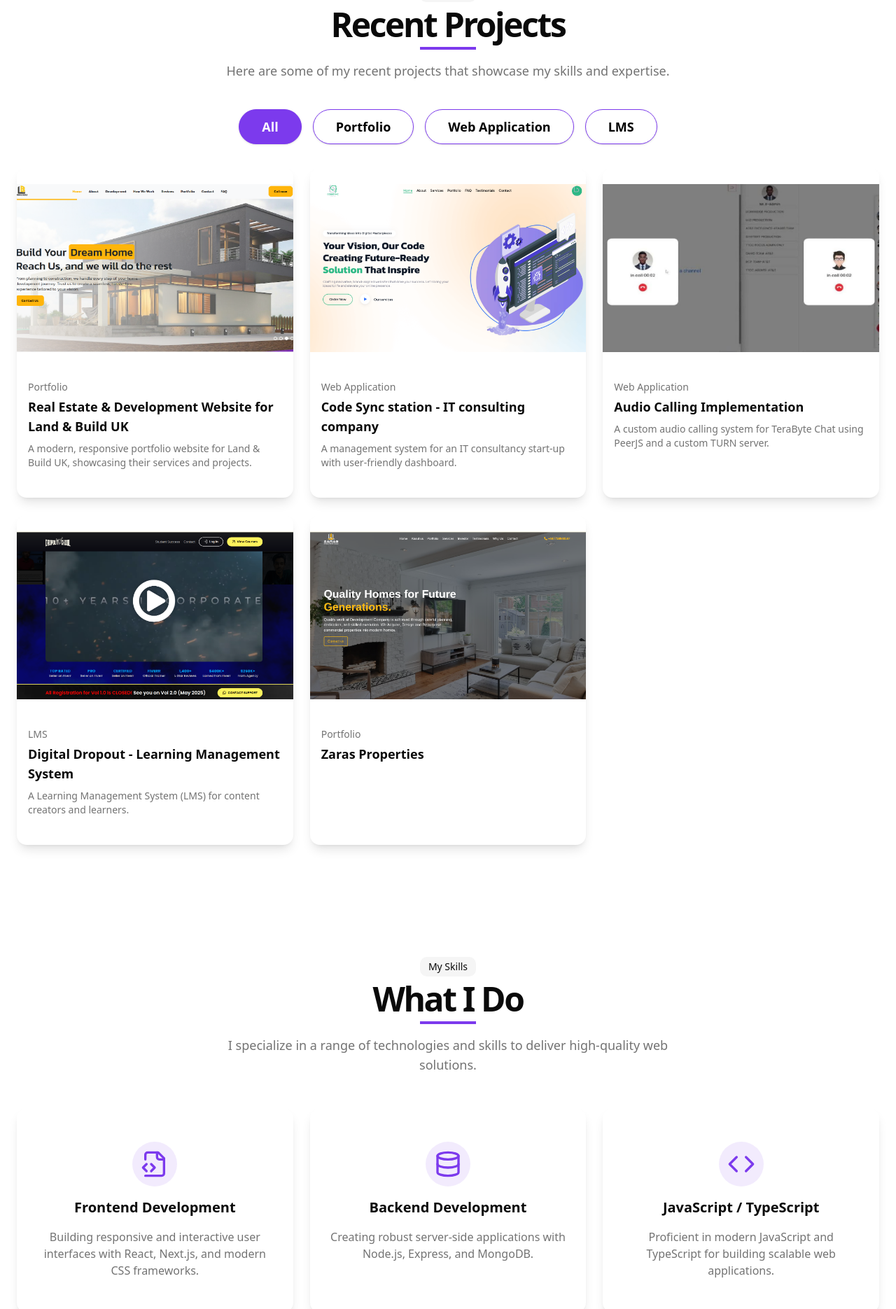
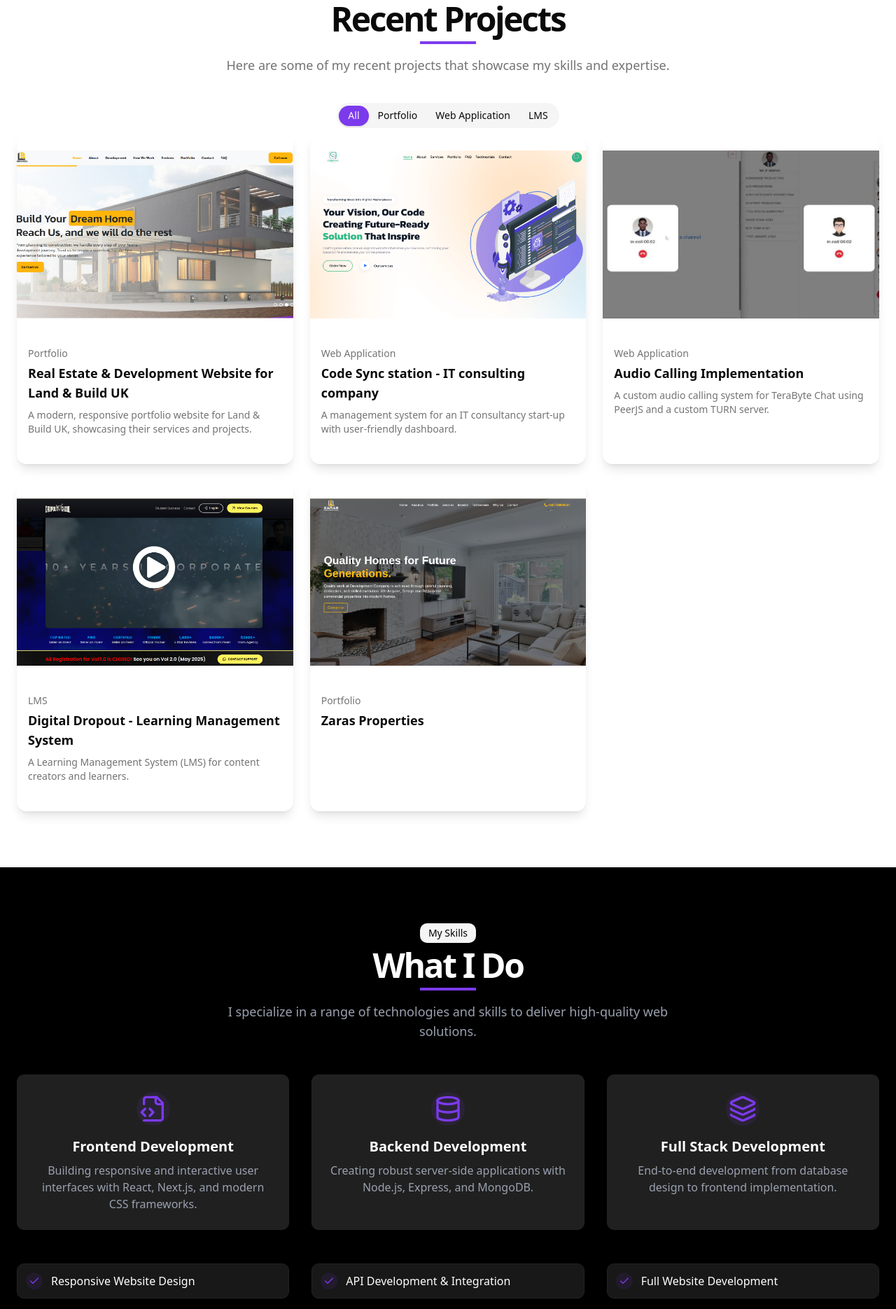
Before and after one commit to Naim-Ahmad/portfolio-next-v2, a Next.js app: page / in a window 1280 px wide. Shown: the part 2342-4212 px from the top of the page at 70% size. Built offline with nearby package versions, Linux system fonts and the light colour scheme; no server answers.

Commit message:
services section added

```diff
--- a/package.json
+++ b/package.json
@@ -10,6 +10,7 @@
   },
   "dependencies": {
     "@emailjs/browser": "^4.4.1",
+    "@radix-ui/react-collapsible": "^1.1.11",
     "@radix-ui/react-slot": "^1.2.2",
     "@radix-ui/react-tabs": "^1.1.12",
     "class-variance-authority": "^0.7.1",
--- a/src/app/page.js
+++ b/src/app/page.js
@@ -11,7 +11,7 @@ import { Toaster } from "@/components/ui/sonner";
 export default function Home() {
   return (
     <main>
-      <Toaster />
+      <Toaster richColors />
       <Navbar />
       <Hero />
       <About />
--- a/src/components/Portfolio.jsx
+++ b/src/components/Portfolio.jsx
@@ -40,19 +40,17 @@ export default function Portfolio() {
           </p>
         </div>
 
-        <Tabs defaultValue={categories[0]} className="w-full mt-12">
-          <TabsList className="flex justify-center mb-8 gap-4 bg-transparent mx-auto flex-wrap h-auto md:h-9 md:flex-nowrap">
+        <Tabs defaultValue={categories[0]} className="w-full mt-10">
+          {/* <TabsList className="grid w-full grid-cols-2">
+            <TabsTrigger value="account">Account</TabsTrigger>
+            <TabsTrigger value="password">Password</TabsTrigger>
+          </TabsList> */}
+          <TabsList className="mx-auto rounded-full">
             {categories.map((cat) => (
               <TabsTrigger
                 key={cat}
                 value={cat}
-                className="px-6 py-2 md:text-lg md:px-8 md:py-6 cursor-pointer rounded-full font-semibold
-                  data-[state=active]:bg-primary
-                  data-[state=active]:text-white
-                  shadow
-                  w-fit
-                  border-primary
-                  bg-white text-black hover:bg-primary hover:text-white transition"
+                className="data-[state=active]:bg-primary data-[state=active]:text-primary-foreground rounded-full px-3 cursor-pointer py-2"
               >
                 {cat}
               </TabsTrigger>
--- a/src/components/Services.jsx
+++ b/src/components/Services.jsx
@@ -1,89 +1,102 @@
-import { Card, CardContent } from "@/components/ui/card"
-import { Code, Database, Figma, FileCode2, Globe, Layers } from "lucide-react"
+import { services as skills } from "@/data"
 
 export default function Services() {
-  const skills = [
-    {
-      icon: <FileCode2 className="h-10 w-10 text-primary" />,
-      title: "Frontend Development",
-      description:
-        "Building responsive and interactive user interfaces with React, Next.js, and modern CSS frameworks.",
-    },
-    {
-      icon: <Database className="h-10 w-10 text-primary" />,
-      title: "Backend Development",
-      description: "Creating robust server-side applications with Node.js, Express, and MongoDB.",
-    },
-    {
-      icon: <Code className="h-10 w-10 text-primary" />,
-      title: "JavaScript / TypeScript",
-      description: "Proficient in modern JavaScript and TypeScript for building scalable web applications.",
-    },
-    {
-      icon: <Layers className="h-10 w-10 text-primary" />,
-      title: "Full Stack Development",
-      description: "End-to-end development from database design to frontend implementation.",
-    },
-    {
-      icon: <Figma className="h-10 w-10 text-primary" />,
-      title: "UI/UX Design",
-      description: "Creating intuitive and visually appealing user interfaces and experiences.",
-    },
-    {
-      icon: <Globe className="h-10 w-10 text-primary" />,
-      title: "Web Performance",
-      description: "Optimizing websites for speed, accessibility, and search engine visibility.",
-    },
-  ]
+
 
   return (
-    <section id="skills" className="py-20">
+    <section id="skills" className="py-20 bg-black text-white">
       <div className="container px-4 md:px-6 mx-auto">
-        <div className="flex flex-col items-center justify-center space-y-4 text-center">
+        <div className="flex flex-col items-center justify-center space-y-4 text-center mb-12">
           <div className="space-y-2">
-            <div className="inline-block rounded-lg bg-muted px-3 py-1 text-sm">My Skills</div>
+            <div className="inline-block rounded-lg bg-muted px-3 py-1 text-sm text-black">My Skills</div>
             <h2 className="text-3xl font-bold tracking-tighter sm:text-4xl md:text-5xl">What I Do</h2>
             <div className="mx-auto h-1 w-20 bg-primary"></div>
           </div>
-          <p className="max-w-[700px] text-muted-foreground md:text-lg">
+          <p className="max-w-[700px] text-gray-400 md:text-lg">
             I specialize in a range of technologies and skills to deliver high-quality web solutions.
           </p>
         </div>
 
-        <div className="grid grid-cols-1 md:grid-cols-2 lg:grid-cols-3 gap-6 mt-12">
-          {skills.map((skill, index) => (
-            <Card
-              key={index}
-              className="border-none shadow-lg hover:shadow-xl transition-shadow duration-300 dark:bg-background/50 dark:backdrop-blur-sm"
-            >
-              <CardContent className="p-6 flex flex-col items-center text-center space-y-4">
-                <div className="p-3 bg-primary/10 rounded-full">{skill.icon}</div>
-                <h3 className="text-xl font-bold">{skill.title}</h3>
-                <p className="text-muted-foreground">{skill.description}</p>
-              </CardContent>
-            </Card>
+        {/* Service Categories */}
+        <div className="grid grid-cols-1 md:grid-cols-3 gap-8 mb-12">
+          {skills.map((skill, idx) => (
+            <ServiceCategory
+              key={idx}
+              title={skill.title}
+              icon={skill.icon}
+              description={skill.description}
+            />
           ))}
         </div>
 
-        <div className="mt-16 grid grid-cols-2 md:grid-cols-4 gap-8">
-          <div className="flex flex-col items-center space-y-2">
-            <div className="text-4xl font-bold text-primary">90%</div>
-            <p className="text-muted-foreground text-center">HTML/CSS</p>
+        {/* Service Lists */}
+        <div className="grid grid-cols-1 md:grid-cols-3 gap-8">
+          <div className="space-y-4">
+            <ServiceItem title="Responsive Website Design" />
+            <ServiceItem title="Web UI Development" />
+            <ServiceItem title="Single Page Applications" />
+            <ServiceItem title="Performance Optimization" />
+            <ServiceItem title="Cross-Browser Compatibility" />
+            <ServiceItem title="Accessibility Enhancements" />
+            <ServiceItem title="Frontend Testing" />
           </div>
-          <div className="flex flex-col items-center space-y-2">
-            <div className="text-4xl font-bold text-primary">85%</div>
-            <p className="text-muted-foreground text-center">JavaScript</p>
+
+          <div className="space-y-4">
+            <ServiceItem title="API Development & Integration" />
+            <ServiceItem title="Database Design & Management" />
+            <ServiceItem title="Authentication & Authorization" />
+            <ServiceItem title="Server-Side Logic" />
+            <ServiceItem title="Security Implementation" />
+            <ServiceItem title="Backend Testing" />
+            <ServiceItem title="Deployment & Environment Setup" />
           </div>
-          <div className="flex flex-col items-center space-y-2">
-            <div className="text-4xl font-bold text-primary">80%</div>
-            <p className="text-muted-foreground text-center">React/Next.js</p>
-          </div>
-          <div className="flex flex-col items-center space-y-2">
-            <div className="text-4xl font-bold text-primary">75%</div>
-            <p className="text-muted-foreground text-center">Node.js</p>
+
+          <div className="space-y-4">
+            <ServiceItem title="Full Website Development" />
+            <ServiceItem title="MERN/MEVN Stack Projects" />
+            <ServiceItem title="Real-Time Features" />
+            <ServiceItem title="Authentication Systems" />
+            <ServiceItem title="File Upload & Media Handling" />
+            <ServiceItem title="API with Front-End Consumption" />
+            <ServiceItem title="Deployment & Maintenance" />
           </div>
         </div>
       </div>
     </section>
   )
 }
+
+function ServiceCategory({ title, icon, description }) {
+  return (
+    <div className="flex flex-col items-center text-center p-6 rounded-lg bg-[#202020] border border-[#232323] shadow-sm hover:shadow-md transition-shadow">
+      <div className="h-12 w-12 rounded-full bg-primary/10 flex items-center justify-center text-primary mb-4">
+        {icon}
+      </div>
+      <h3 className="text-xl font-bold mb-2 text-white">{title}</h3>
+      <p className="text-gray-400">{description}</p>
+    </div>
+  )
+}
+
+function ServiceItem({ title }) {
+  return (
+    <div className="flex items-center p-3 rounded-lg border border-[#232323] bg-[#181818] hover:bg-[#232323] transition-colors">
+      <div className="h-6 w-6 rounded-full bg-primary/10 flex items-center justify-center text-primary mr-3">
+        <svg
+          xmlns="http://www.w3.org/2000/svg"
+          width="16"
+          height="16"
+          viewBox="0 0 24 24"
+          fill="none"
+          stroke="currentColor"
+          strokeWidth="2"
+          strokeLinecap="round"
+          strokeLinejoin="round"
+        >
+          <polyline points="20 6 9 17 4 12" />
+        </svg>
+      </div>
+      <span className="font-medium text-white">{title}</span>
+    </div>
+  )
+}
--- /dev/null
+++ b/src/components/ui/collapsible.jsx
@@ -0,0 +1,23 @@
+"use client"
+
+import * as CollapsiblePrimitive from "@radix-ui/react-collapsible"
+
+function Collapsible({
+  ...props
+}) {
+  return <CollapsiblePrimitive.Root data-slot="collapsible" {...props} />;
+}
+
+function CollapsibleTrigger({
+  ...props
+}) {
+  return (<CollapsiblePrimitive.CollapsibleTrigger data-slot="collapsible-trigger" {...props} />);
+}
+
+function CollapsibleContent({
+  ...props
+}) {
+  return (<CollapsiblePrimitive.CollapsibleContent data-slot="collapsible-content" {...props} />);
+}
+
+export { Collapsible, CollapsibleTrigger, CollapsibleContent }
--- a/src/data.js
+++ b/src/data.js
@@ -1,3 +1,4 @@
+import { Database, FileCode2, Layers } from "lucide-react";
 export const skillsData = [
   // Frontend
   {
@@ -183,4 +184,39 @@ const personalInfo = {
   facebook: "https://www.facebook.com/naim.ahmad.noyon",
 };
 
+export const services = [
+  {
+    icon: <FileCode2 className="h-10 w-10 text-primary" />,
+    title: "Frontend Development",
+    description:
+      "Building responsive and interactive user interfaces with React, Next.js, and modern CSS frameworks.",
+  },
+  {
+    icon: <Database className="h-10 w-10 text-primary" />,
+    title: "Backend Development",
+    description:
+      "Creating robust server-side applications with Node.js, Express, and MongoDB.",
+  },
+  // {
+  //   icon: <Code className="h-10 w-10 text-primary" />,
+  //   title: "JavaScript / TypeScript",
+  //   description: "Proficient in modern JavaScript and TypeScript for building scalable web applications.",
+  // },
+  {
+    icon: <Layers className="h-10 w-10 text-primary" />,
+    title: "Full Stack Development",
+    description:
+      "End-to-end development from database design to frontend implementation.",
+  },
+  // {
+  //   icon: <Figma className="h-10 w-10 text-primary" />,
+  //   title: "UI/UX Design",
+  //   description: "Creating intuitive and visually appealing user interfaces and experiences.",
+  // },
+  // {
+  //   icon: <Globe className="h-10 w-10 text-primary" />,
+  //   title: "Web Performance",
+  //   description: "Optimizing websites for speed, accessibility, and search engine visibility.",
+  // },
+];
 export default personalInfo;
```
Also changed, not shown: src/components/MessageForm.jsx (+8 -8 lines), src/components/Skills.jsx (+14 -6 lines), 1 other file (tests, documents, lock files or other folders).
